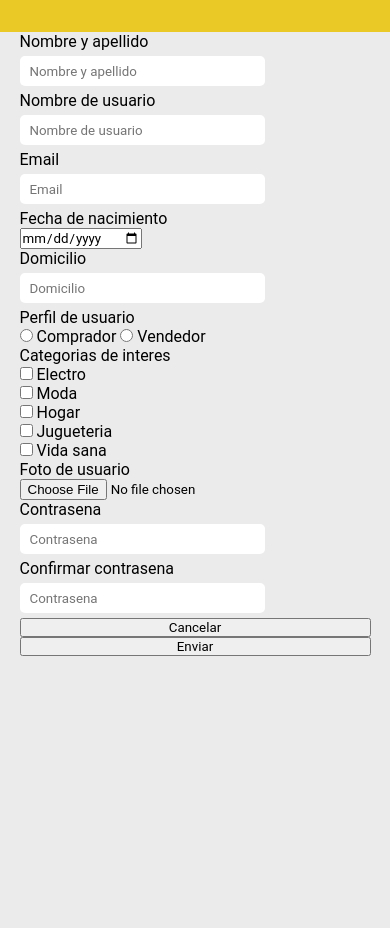
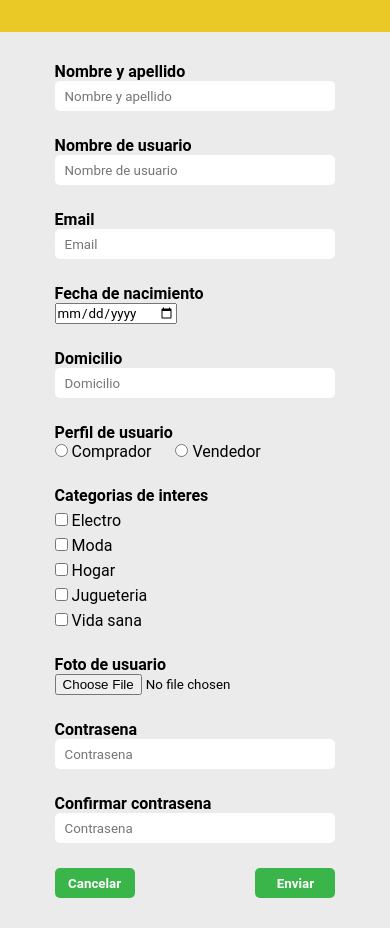
Before and after one commit to ramirez-leylen/mercado-liebre, a website: page views/register.html in a window 390 px wide. Before the commit the page ends 844 px from the top, so only its background shows below. Drawn offline with Linux system fonts and the light colour scheme.

Commit message:
anadi estilos mobile

```diff
--- a/public/css/index.css
+++ b/public/css/index.css
@@ -9,7 +9,7 @@
 }
 * {
     box-sizing: border-box;
-    font-family: Roboto, sans-serif;
+    font-family: "Roboto", sans-serif;
     margin: 0;
     padding: 0;
 }
--- a/public/css/register.css
+++ b/public/css/register.css
@@ -2,12 +2,42 @@
     display: flex;
     flex-direction: column;
     text-align: left;
+    margin: 30px auto;
+    width: 80%;
 }
-.formulario__texto {
-    width: 70%;
+.formulario__label {
+    font-weight: bold;
+    margin-bottom: 25px;
+}
+.formulario__label--normal {
+    font-weight: normal;
+    margin-right: 20px;
+}
+.formulario__input-texto {
+    width: 100%;
     border: none;
-    margin: 5px 0;
     height: 30px;
     border-radius: 5px;
     padding-left: 10px;
 }
+.formulario__input-checkbox {
+    margin-top: 8px;
+}
+.formulario__input-texto:focus {
+    outline: none;
+    border: lightblue solid 2px;
+}
+.formulario__botones {
+    display: flex;
+    justify-content: space-between;
+}
+.formulario__boton {
+    min-width: 80px;
+    height: 30px;
+    border: none;
+    outline: none;
+    background-color: var(--color-verde);
+    color: white;
+    font-weight: bold;
+    border-radius: 5px;
+}
--- a/views/register.html
+++ b/views/register.html
@@ -17,84 +17,89 @@
 
         <main class="main">
             <form action="" method="post" class="formulario">
-                <label>
+                <label class="formulario__label">
                     Nombre y apellido <br>
-                    <input type="text" name="nombre" class="formulario__texto" placeholder="Nombre y apellido">
+                    <input type="text" name="nombre" class="formulario__input-texto" placeholder="Nombre y apellido" required>
                 </label>
 
-                <label>
+                <label class="formulario__label">
                     Nombre de usuario<br>
-                    <input type="text" name="usuario" class="formulario__texto" placeholder="Nombre de usuario">
+                    <input type="text" name="usuario" class="formulario__input-texto" placeholder="Nombre de usuario" required>
                 </label>
 
-                <label>
+                <label class="formulario__label">
                     Email<br>
-                    <input type="email" name="email" class="formulario__texto" placeholder="Email">
+                    <input type="email" name="email" class="formulario__input-texto" placeholder="Email" required>
                 </label>
 
-                <label>
+                <label class="formulario__label">
                     Fecha de nacimiento<br>
-                    <input type="date" name="fechaDeNacimiento">
+                    <input type="date" name="fechaDeNacimiento" required>
                 </label>
 
-                <label>
+                <label class="formulario__label">
                     Domicilio<br>
-                    <input type="text" name="domicilio" class="formulario__texto" placeholder="Domicilio">
+                    <input type="text" name="domicilio" class="formulario__input-texto" placeholder="Domicilio" required>
                 </label>
 
-                <label>
+                <label class="formulario__label">
                     Perfil de usuario<br>
-                    <label>
-                        <input type="radio" name="perfilDeUsuario" value="comprador">
+
+                    <label class="formulario__label--normal">
+                        <input type="radio" name="perfilDeUsuario" value="comprador" required>
                         Comprador
                     </label>
-                    <label>
-                        <input type="radio" name="perfilDeUsuario" value="vendedor">
+
+                    <label class="formulario__label--normal">
+                        <input type="radio" name="perfilDeUsuario" value="vendedor" required>
                         Vendedor
                     </label>
+
                 </label>
 
-                <label>
+                <label class="formulario__label">
                     Categorias de interes<br>
-                    <label>
-                        <input type="checkbox" name="categoriasDeInteres" value="electro">
+                    <label class="formulario__label--normal">
+                        <input class="formulario__input-checkbox" type="checkbox" name="categoriasDeInteres" value="electro">
                         Electro<br>
                     </label>
-                    <label>
-                        <input type="checkbox" name="categoriasDeInteres" value="moda">
+                    <label class="formulario__label--normal">
+                        <input class="formulario__input-checkbox" type="checkbox" name="categoriasDeInteres" value="moda">
                         Moda<br>
                     </label>
-                    <label>
-                        <input type="checkbox" name="categoriasDeInteres" value="hogar">
+                    <label class="formulario__label--normal">
+                        <input class="formulario__input-checkbox" type="checkbox" name="categoriasDeInteres" value="hogar">
                         Hogar<br>
                     </label>
-                    <label>
-                        <input type="checkbox" name="categoriasDeInteres" value="jugueteria">
+                    <label class="formulario__label--normal">
+                        <input class="formulario__input-checkbox" type="checkbox" name="categoriasDeInteres" value="jugueteria">
                         Jugueteria<br>
                     </label>
-                    <label>
-                        <input type="checkbox" name="categoriasDeInteres" value="vidaSana">
+                    <label class="formulario__label--normal">
+                        <input class="formulario__input-checkbox" type="checkbox" name="categoriasDeInteres" value="vidaSana">
                         Vida sana<br>
                     </label>
                 </label>
 
-                <label>
+                <label class="formulario__label">
                     Foto de usuario<br>
                     <input type="file" name="fotoDeUsuario">
                 </label>
 
-                <label>
+                <label class="formulario__label">
                     Contrasena<br>
-                    <input type="password" name="contrasena" class="formulario__texto" placeholder="Contrasena">
+                    <input type="password" name="contrasena" class="formulario__input-texto" placeholder="Contrasena" required>
                 </label>
 
-                <label>
+                <label class="formulario__label">
                     Confirmar contrasena<br>
-                    <input type="password" name="contrasena" class="formulario__texto" placeholder="Contrasena">
+                    <input type="password" name="contrasena" class="formulario__input-texto" placeholder="Contrasena" required>
                 </label>
 
-                <button type="reset">Cancelar</button>
-                <button type="submit">Enviar</button>
+                <div class="formulario__botones">
+                    <button class="formulario__boton" type="reset">Cancelar</button>
+                    <button class="formulario__boton" type="submit">Enviar</button>
+                </div>
 
             </form>
         </main>
```
Also changed, not shown: views/index.html (+5 -0 lines).
